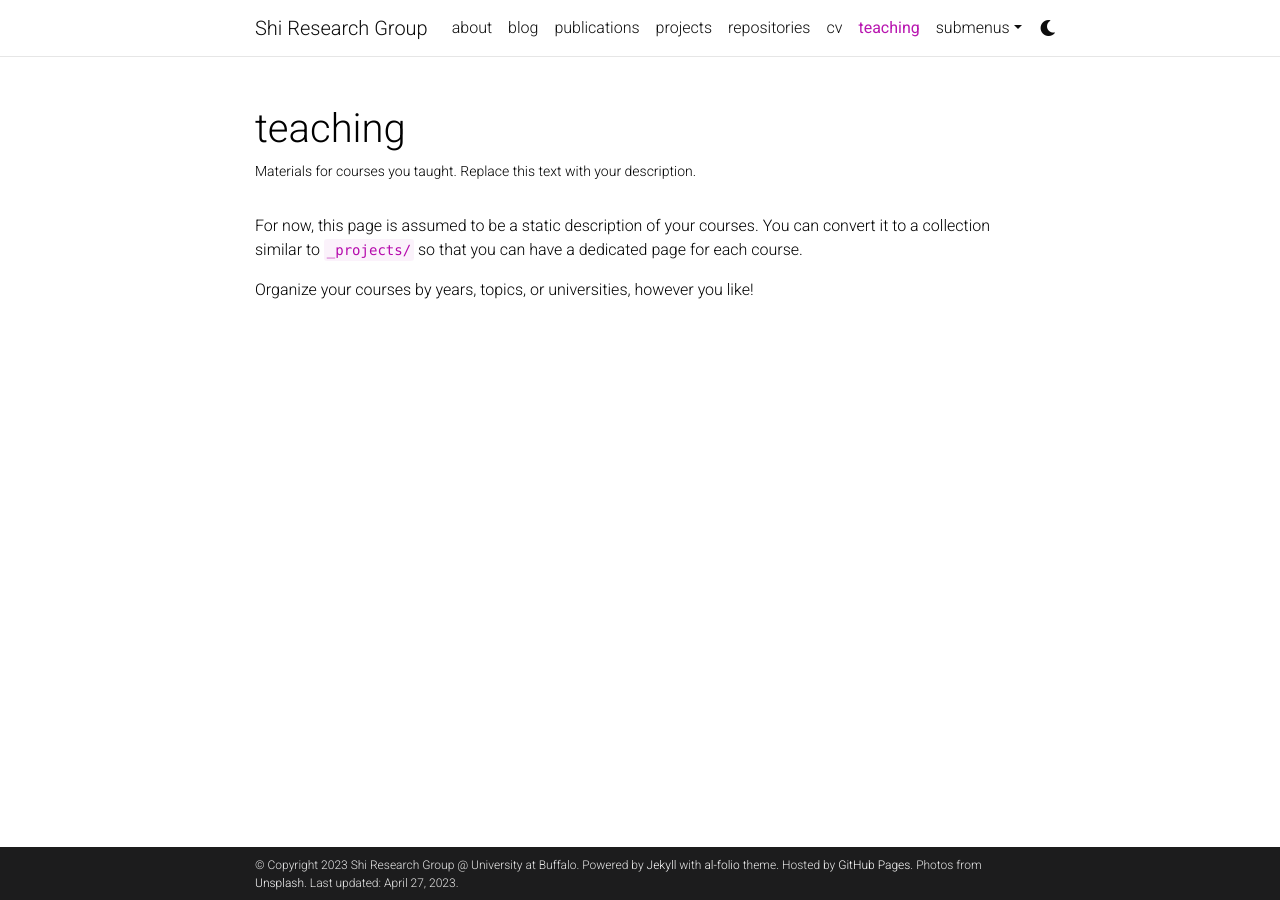
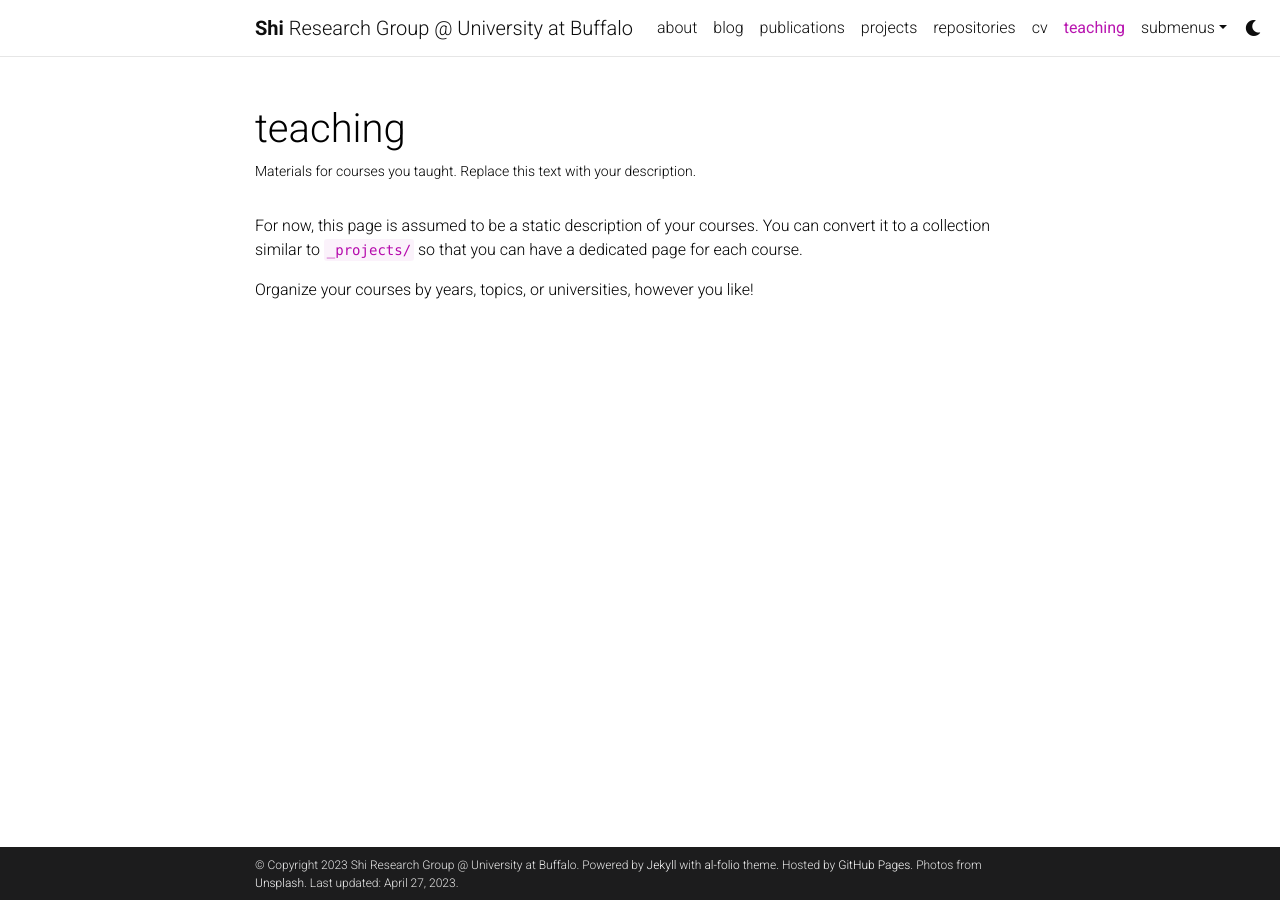
Before and after one commit to ShiResearchGroup/shiresearchgroup.github.io, a Jekyll site: the page built from _pages/teaching.md, in a window 1280 px wide. Built offline with Jekyll 4.4.1, drawn with Linux system fonts in a browser that asks for light colours; comment, search, counter and statistics services are not loaded; a style sheet for code colours, icons or effects is not loaded; part of the change alters nothing that is shown.

```diff
--- a/_config.yml
+++ b/_config.yml
@@ -2,7 +2,7 @@
 # Site settings
 # -----------------------------------------------------------------------------
 
-title: Shi Research Group # the website title (if blank, full name will be used instead)
+title: blank # the website title (if blank, full name will be used instead)
 first_name: Shi
 middle_name:
 last_name: Research Group @ University at Buffalo
```
